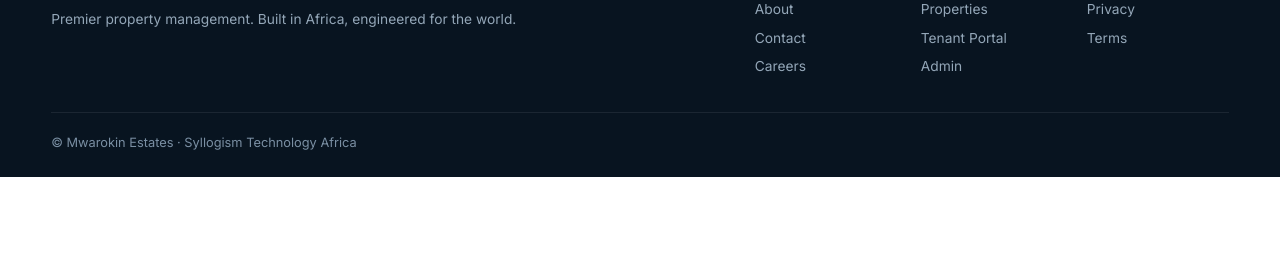
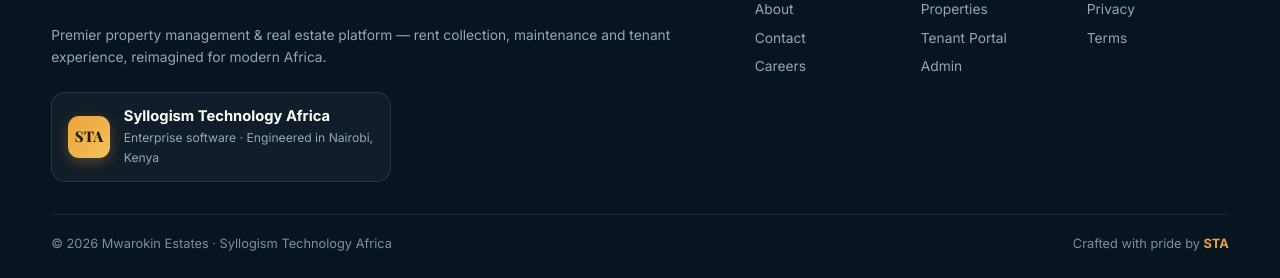
Before and after one commit to 99DevOps892/mwarokin-estates, a plain HTML site: page index.html in a window 1280 px wide. Shown: the part 2208-2486 px from the top of the page. Before the commit the page ends 2385 px from the top, so only its background shows below. Drawn offline with nearby package versions, Linux system fonts and the light colour scheme; no server answers.

Commit message:
feat(brand): premium Syllogism Technology Africa branding + edge function config

```diff
--- a/css/style.css
+++ b/css/style.css
@@ -341,6 +341,35 @@ a:hover { color: var(--accent-dark); }
 .footer-links a:hover { color: var(--accent); }
 .footer-bottom { border-top: 1px solid rgba(255,255,255,.08); padding-top: 1.2rem; font-size: .8rem; color: #7a8fa3; }
 
+/* ---------- STA brand (Syllogism Technology Africa) ---------- */
+.footer-about { display: flex; flex-direction: column; gap: 1rem; }
+.sta-brand {
+  display: inline-flex; align-items: center; gap: .85rem; margin-top: .5rem;
+  padding: .85rem 1rem; border: 1px solid rgba(255,255,255,.10);
+  border-radius: var(--radius); background: rgba(255,255,255,.04);
+  max-width: 340px;
+}
+.sta-mark {
+  flex: none; width: 42px; height: 42px; border-radius: 11px;
+  display: grid; place-items: center;
+  background: linear-gradient(135deg, var(--accent), #f6c15c);
+  color: #241a05; font-weight: 800; font-size: .92rem; letter-spacing: .02em;
+  font-family: var(--display); box-shadow: 0 4px 14px rgba(232,163,61,.30);
+}
+.sta-name { color: #fff; font-weight: 700; font-size: .92rem; line-height: 1.3; }
+.sta-tag { color: #94a7b8; font-size: .76rem; margin-top: .15rem; }
+.footer-meta { color: #7a8fa3; }
+.footer-meta strong { color: var(--accent); font-weight: 700; }
+.footer-bottom { display: flex; justify-content: space-between; gap: 1rem; flex-wrap: wrap; }
+
+/* Auth-page footer strip */
+.auth-footer {
+  width: min(440px, 100%); margin: 1.4rem auto 0; display: flex; align-items: center;
+  justify-content: center; gap: .6rem; color: #cbd5e1; font-size: .82rem;
+}
+.auth-footer .sta-mark { width: 30px; height: 30px; border-radius: 8px; font-size: .7rem; }
+.auth-footer strong { color: var(--accent); font-weight: 600; }
+
 /* ---------- Responsive ---------- */
 
 /* Tablet layout (<= 900px) */
--- a/index.html
+++ b/index.html
@@ -3,7 +3,7 @@
 <head>
   <meta charset="UTF-8">
   <meta name="viewport" content="width=device-width, initial-scale=1.0">
-  <meta name="description" content="Mwarokin Estates — Premier property management & real estate platform. Browse properties, pay rent, and manage maintenance online.">
+  <meta name="description" content="Mwarokin Estates — Premier property management & real estate platform by Syllogism Technology Africa. Browse properties, pay rent, and manage maintenance online.">
   <meta name="theme-color" content="#0b1f33">
   <title>Mwarokin Estates — Premier Property Management</title>
   <link rel="preconnect" href="https://fonts.googleapis.com">
@@ -117,9 +117,16 @@
   <!-- ===== FOOTER ===== -->
   <footer class="footer">
     <div class="container footer-inner">
-      <div>
+      <div class="footer-about">
         <div class="brand"><span class="brand-mark">M</span><span class="brand-text">Mwarokin <em>Estates</em></span></div>
-        <p class="footer-note">Premier property management. Built in Africa, engineered for the world.</p>
+        <p class="footer-note">Premier property management &amp; real estate platform — rent collection, maintenance and tenant experience, reimagined for modern Africa.</p>
+        <div class="sta-brand">
+          <span class="sta-mark">STA</span>
+          <div>
+            <p class="sta-name">Syllogism Technology Africa</p>
+            <p class="sta-tag">Enterprise software · Engineered in Nairobi, Kenya</p>
+          </div>
+        </div>
       </div>
       <div class="footer-links">
         <div><h4>Company</h4><a href="#features">About</a><a href="#features">Contact</a><a href="#features">Careers</a></div>
@@ -127,7 +134,10 @@
         <div><h4>Legal</h4><a href="#">Privacy</a><a href="#">Terms</a></div>
       </div>
     </div>
-    <div class="container footer-bottom">© <span id="year"></span> Mwarokin Estates · Syllogism Technology Africa</div>
+    <div class="container footer-bottom">
+      <span>© <span id="year"></span> Mwarokin Estates · Syllogism Technology Africa</span>
+      <span class="footer-meta">Crafted with pride by <strong>STA</strong></span>
+    </div>
   </footer>
 
   <script src="https://cdn.jsdelivr.net/npm/@supabase/supabase-js@2"></script>
--- a/js/auth.js
+++ b/js/auth.js
@@ -204,6 +204,8 @@
   window.MWAROKIN = window.MWAROKIN || {};
 
   document.addEventListener('DOMContentLoaded', function () {
+    const yearEl = document.getElementById('year');
+    if (yearEl) yearEl.textContent = new Date().getFullYear();
     bindLogoutLinks();
     setupBurger();
     if (typeof window.MWAROKIN_I18N !== 'undefined') {
```
Also changed, not shown: login.html (+5 -0 lines), register.html (+5 -0 lines), supabase/config.toml (added, +21 -0 lines).
